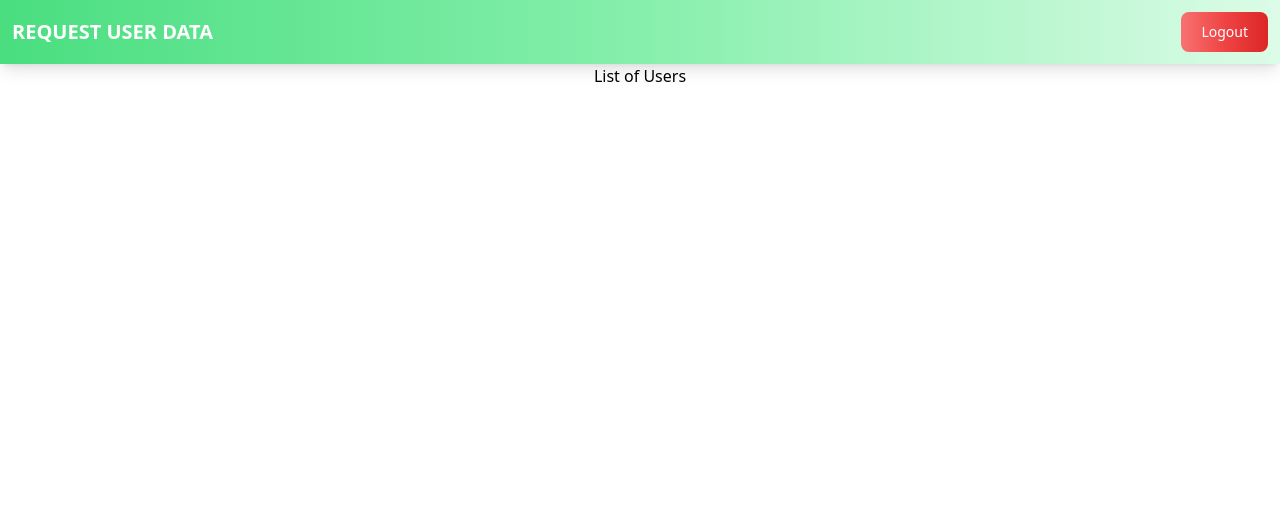
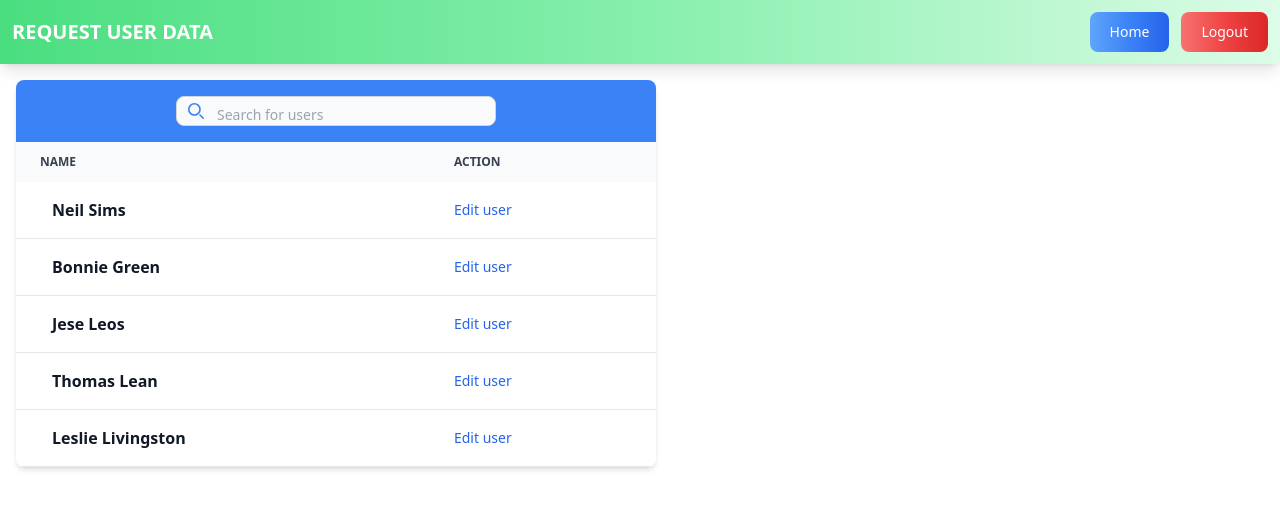
Before and after one commit to khairiyaputrii/Information-Security-Group-Project, a Flask app: page /request in a window 1280 px wide. Shown: the top 509 px of the page. Run offline with Flask 3, Linux system fonts and the light colour scheme; the visitor is signed in with stand-in values (Sample User, id 1); data that the repository does not hold is empty; some libraries are stand-ins or nearby versions.

Commit message:
pages updating yuhu

```diff
--- a/templates/request.html
+++ b/templates/request.html
@@ -7,18 +7,16 @@
     <script src="https://cdn.tailwindcss.com"></script>
   </head>
   <body>
-    <nav
-      class="bg-gradient-to-r from-green-400 via-green-300 to-green-100 shadow-lg"
-    >
+    <nav class="bg-gradient-to-r from-green-400 via-green-300 to-green-100 shadow-lg">
       <div class="container mx-auto">
         <div class="flex justify-between items-center p-3">
           <a href="#" class="text-white text-xl font-bold">REQUEST USER DATA</a>
           <div class="flex gap-3">
+            <button class="text-white bg-gradient-to-r from-blue-400 via-blue-500 to-blue-600 hover:bg-gradient-to-br focus:ring-4 focus:outline-none focus:ring-blue-300 dark:focus:ring-blue-800 font-medium rounded-lg text-sm px-5 py-2.5 text-center">
+              Home
+            </button>
             <form method="POST" action="/logout">
-              <button
-                type="submit"
-                class="text-white bg-gradient-to-r from-red-400 via-red-500 to-red-600 hover:bg-gradient-to-br focus:ring-4 focus:outline-none focus:ring-red-300 dark:focus:ring-red-800 font-medium rounded-lg text-sm px-5 py-2.5 text-center"
-              >
+              <button type="submit" class="text-white bg-gradient-to-r from-red-400 via-red-500 to-red-600 hover:bg-gradient-to-br focus:ring-4 focus:outline-none focus:ring-red-300 dark:focus:ring-red-800 font-medium rounded-lg text-sm px-5 py-2.5 text-center">
                 Logout
               </button>
             </form>
@@ -26,21 +24,89 @@
         </div>
       </div>
     </nav>
-    <div class="flex-col justify-center text-center items-center">
-      <h3>List of Users</h3>
-      <ul>
-        <form action="/request_to" method="POST">
-          {% for user in result %}
-          <li>
-            User ID: {{ user[0] }}, Username: {{ user[1] }}
-            <input type="hidden" name="user_destination" value="{{ user[0] }}" />
-            <button type="submit" name="request_data" value="true" class="border-2 border-black rounded-md p-2 hover:bg-black hover:text-white">
-              Request their data
-            </button>
-          </li>
-          {% endfor %}
-        </form>
-      </ul>
-    </div>
+    <div class="relative overflow-x-auto shadow-md sm:rounded-lg mt-4 w-1/2 ml-4">
+      <div class="flex items-center justify-center flex-column md:flex-row flex-wrap space-y-4 md:space-y-0 py-4 bg-blue-500">
+        <div>
+          </div>
+          <label for="table-search" class="sr-only">Search</label>
+          <div class="relative items-center">
+              <div class="absolute inset-y-0 rtl:inset-r-0 start-0 flex items-center ps-3 pointer-events-none">
+                  <svg class="w-4 h-4 text-blue-500" aria-hidden="true" xmlns="http://www.w3.org/2000/svg" fill="none" viewBox="0 0 20 20">
+                      <path stroke="currentColor" stroke-linecap="round" stroke-linejoin="round" stroke-width="2" d="m19 19-4-4m0-7A7 7 0 1 1 1 8a7 7 0 0 1 14 0Z"/>
+                  </svg>
+              </div>
+              <input type="text" id="table-search-users" class="block pt-2 ps-10 text-sm text-gray-900 border border-gray-300 rounded-lg w-80 bg-gray-50 focus:ring-blue-500 focus:border-blue-500 dark:bg-white dark:border-gray-600 dark:placeholder-gray-400 dark:text-black dark:focus:ring-blue-500 dark:focus:border-blue-500" placeholder="Search for users">
+          </div>
+      </div>
+      <table class="w-full text-sm text-left rtl:text-right text-gray-500 dark:text-gray-400">
+          <thead class="text-xs text-gray-700 uppercase bg-gray-50 dark:bg-gray-700 dark:text-gray-400">
+              <tr>
+                  <th scope="col" class="px-6 py-3">
+                      Name
+                  </th>
+                  <th scope="col" class="px-6 py-3">
+                      Action
+                  </th>
+              </tr>
+          </thead>
+          <tbody>
+              <tr class="bg-white border-b dark:border-gray-700 hover:bg-gray-50 dark:hover:bg-grey-600">
+                  <th scope="row" class="flex items-center px-6 py-4 text-gray-900 whitespace-nowrap dark:text-black">
+                      <div class="ps-3">
+                          <div class="text-base font-semibold">Neil Sims</div>
+                      </div>
+                  </th>
+                  <td class="px-6 py-4">
+                      <!-- Modal toggle -->
+                      <a href="#" type="button" data-modal-target="editUserModal" data-modal-show="editUserModal" class="font-medium text-blue-600 dark:text-blue-500 hover:underline">Edit user</a>
+                  </td>
+              </tr>
+              <tr class="bg-white border-b dark:border-gray-700 hover:bg-gray-50 dark:hover:bg-grey-600">
+                <th scope="row" class="flex items-center px-6 py-4 text-gray-900 whitespace-nowrap dark:text-black">
+                      <div class="ps-3">
+                          <div class="text-base font-semibold">Bonnie Green</div>
+                      </div>
+                  </th>
+                  <td class="px-6 py-4">
+                      <!-- Modal toggle -->
+                      <a href="#" type="button" data-modal-show="editUserModal" class="font-medium text-blue-600 dark:text-blue-500 hover:underline">Edit user</a>
+                  </td>
+              </tr>
+              <tr class="bg-white border-b dark:border-gray-700 hover:bg-gray-50 dark:hover:bg-grey-600">
+                <th scope="row" class="flex items-center px-6 py-4 text-gray-900 whitespace-nowrap dark:text-black">
+                      <div class="ps-3">
+                          <div class="text-base font-semibold">Jese Leos</div>
+                      </div>
+                  </th>
+                  <td class="px-6 py-4">
+                      <!-- Modal toggle -->
+                      <a href="#" type="button" data-modal-show="editUserModal" class="font-medium text-blue-600 dark:text-blue-500 hover:underline">Edit user</a>
+                  </td>
+              </tr>
+              <tr class="bg-white border-b dark:border-gray-700 hover:bg-gray-50 dark:hover:bg-grey-600">
+                <th scope="row" class="flex items-center px-6 py-4 text-gray-900 whitespace-nowrap dark:text-black">
+                      <div class="ps-3">
+                          <div class="text-base font-semibold">Thomas Lean</div>
+                      </div>
+                  </th>
+                  <td class="px-6 py-4">
+                      <!-- Modal toggle -->
+                      <a href="#" type="button" data-modal-show="editUserModal" class="font-medium text-blue-600 dark:text-blue-500 hover:underline">Edit user</a>
+                  </td>
+              </tr>
+              <tr class="bg-white border-b dark:border-gray-700 hover:bg-gray-50 dark:hover:bg-grey-600">
+                <th scope="row" class="flex items-center px-6 py-4 text-gray-900 whitespace-nowrap dark:text-black">
+                      <div class="ps-3">
+                          <div class="text-base font-semibold">Leslie Livingston</div>
+                      </div>
+                  </th>
+                  <td class="px-6 py-4">
+                      <!-- Modal toggle -->
+                      <a href="#" type="button" data-modal-show="editUserModal" class="font-medium text-blue-600 dark:text-blue-500 hover:underline">Edit user</a>
+                  </td>
+              </tr>
+          </tbody>
+      </table>
+
   </body>
 </html>
```
Also changed, not shown: 1 other file.
